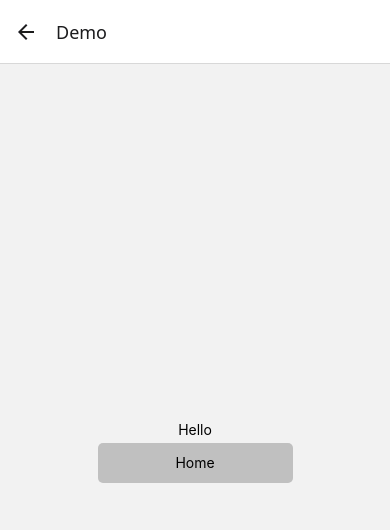
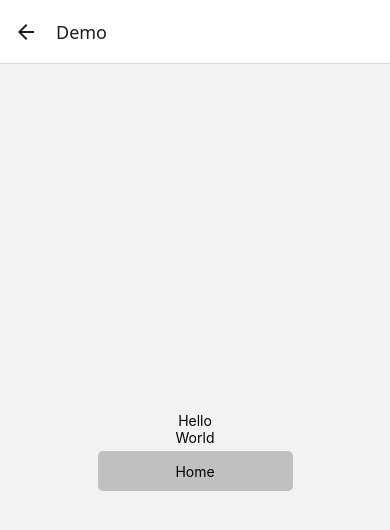
Before and after one commit to timmyjose-experiments/epqa-demo, a React Native app: screen /Demo in a window 390 px wide. Shown: the top 530 px of the page. Built offline with nearby package versions, Linux system fonts and the light colour scheme.

Commit message:
chore: add World

```diff
--- a/src/screens/Demo.tsx
+++ b/src/screens/Demo.tsx
@@ -10,6 +10,7 @@ const Demo = () => {
   return (
     <SafeAreaView style={styles.container}>
       <Text>Hello</Text>
+      <Text>World</Text>
       <Pressable
         style={styles.button}
         onPress={() => navigation.navigate('Home')}>
```
